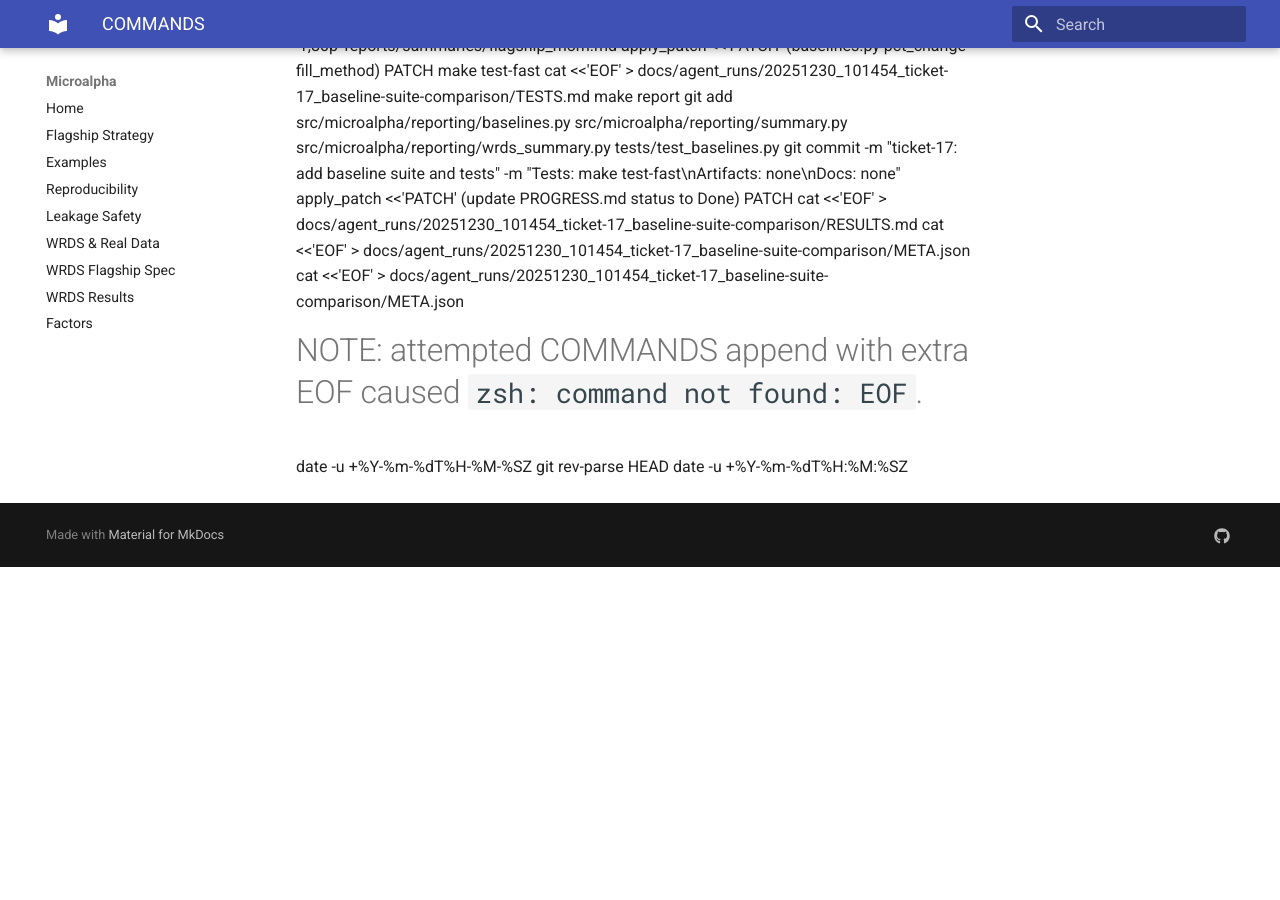
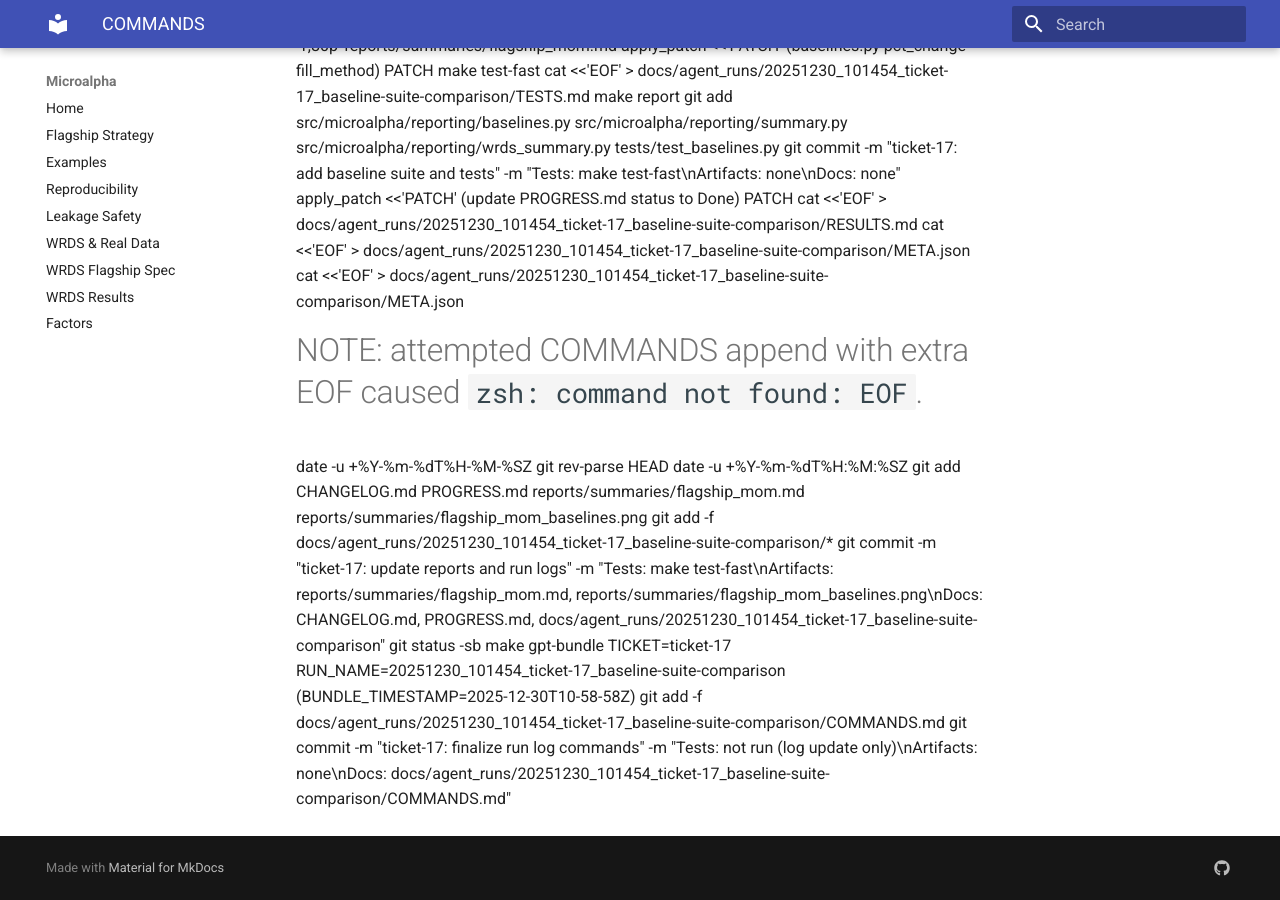
Before and after one commit to MateoBodon/microalpha, an MkDocs documentation site: the page built from docs/agent_runs/20251230_101454_ticket-17_baseline-suite-comparison/COMMANDS.md, in a window 1280 px wide and 900 px high, scrolled down 2335 px. Built offline with MkDocs 1.6.1 and Material for MkDocs 9.7.7, drawn with Linux system fonts in a browser that asks for light colours; before the commit the page ends 2902 px from its top, so only the background shows below that.

Commit message:
ticket-17: finalize run log commands
Tests: not run (log update only)
Artifacts: none
Docs: docs/agent_runs/20251230_101454_ticket-17_baseline-suite-comparison/COMMANDS.md

```diff
--- a/docs/agent_runs/20251230_101454_ticket-17_baseline-suite-comparison/COMMANDS.md
+++ b/docs/agent_runs/20251230_101454_ticket-17_baseline-suite-comparison/COMMANDS.md
@@ -171,3 +171,10 @@ cat <<'EOF' > docs/agent_runs/20251230_101454_ticket-17_baseline-suite-compariso
 date -u +%Y-%m-%dT%H-%M-%SZ
 git rev-parse HEAD
 date -u +%Y-%m-%dT%H:%M:%SZ
+git add CHANGELOG.md PROGRESS.md reports/summaries/flagship_mom.md reports/summaries/flagship_mom_baselines.png
+git add -f docs/agent_runs/20251230_101454_ticket-17_baseline-suite-comparison/*
+git commit -m "ticket-17: update reports and run logs" -m "Tests: make test-fast\nArtifacts: reports/summaries/flagship_mom.md, reports/summaries/flagship_mom_baselines.png\nDocs: CHANGELOG.md, PROGRESS.md, docs/agent_runs/20251230_101454_ticket-17_baseline-suite-comparison"
+git status -sb
+make gpt-bundle TICKET=ticket-17 RUN_NAME=20251230_101454_ticket-17_baseline-suite-comparison (BUNDLE_TIMESTAMP=2025-12-30T10-58-58Z)
+git add -f docs/agent_runs/20251230_101454_ticket-17_baseline-suite-comparison/COMMANDS.md
+git commit -m "ticket-17: finalize run log commands" -m "Tests: not run (log update only)\nArtifacts: none\nDocs: docs/agent_runs/20251230_101454_ticket-17_baseline-suite-comparison/COMMANDS.md"
```
